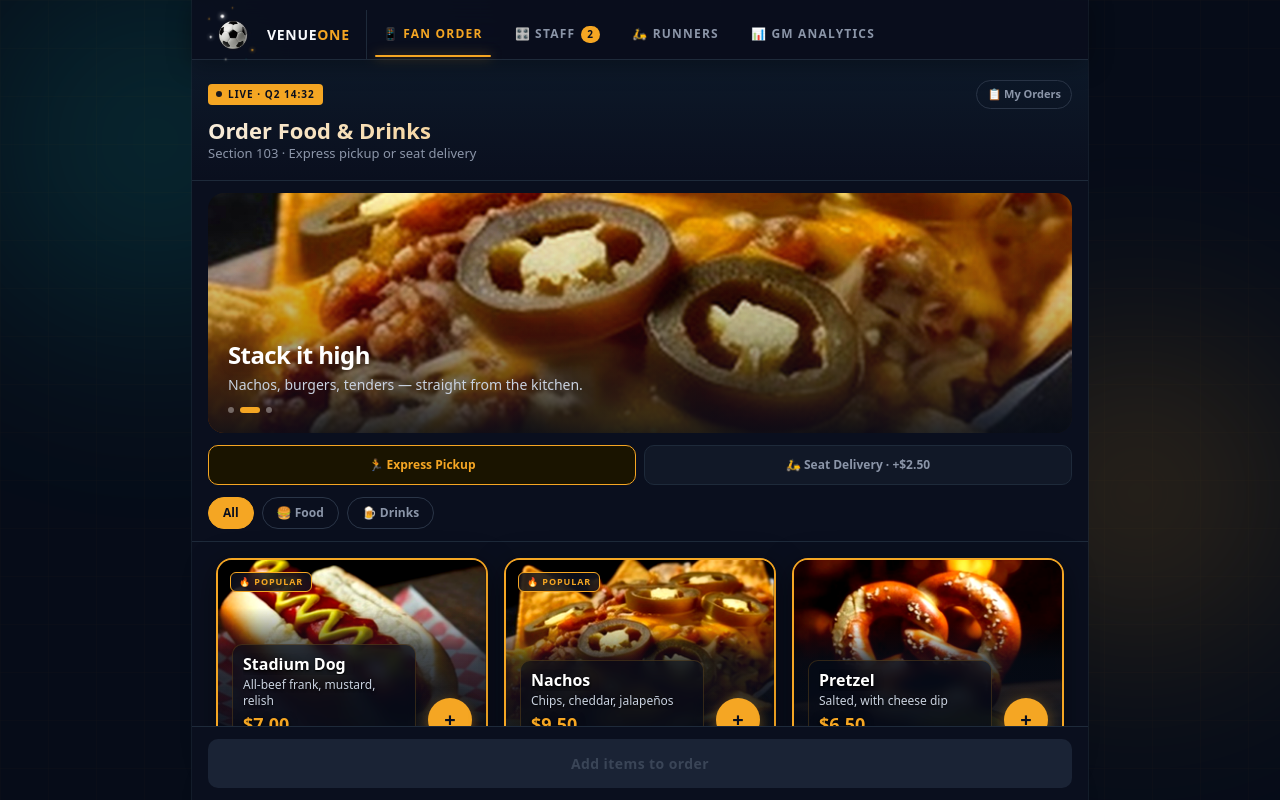
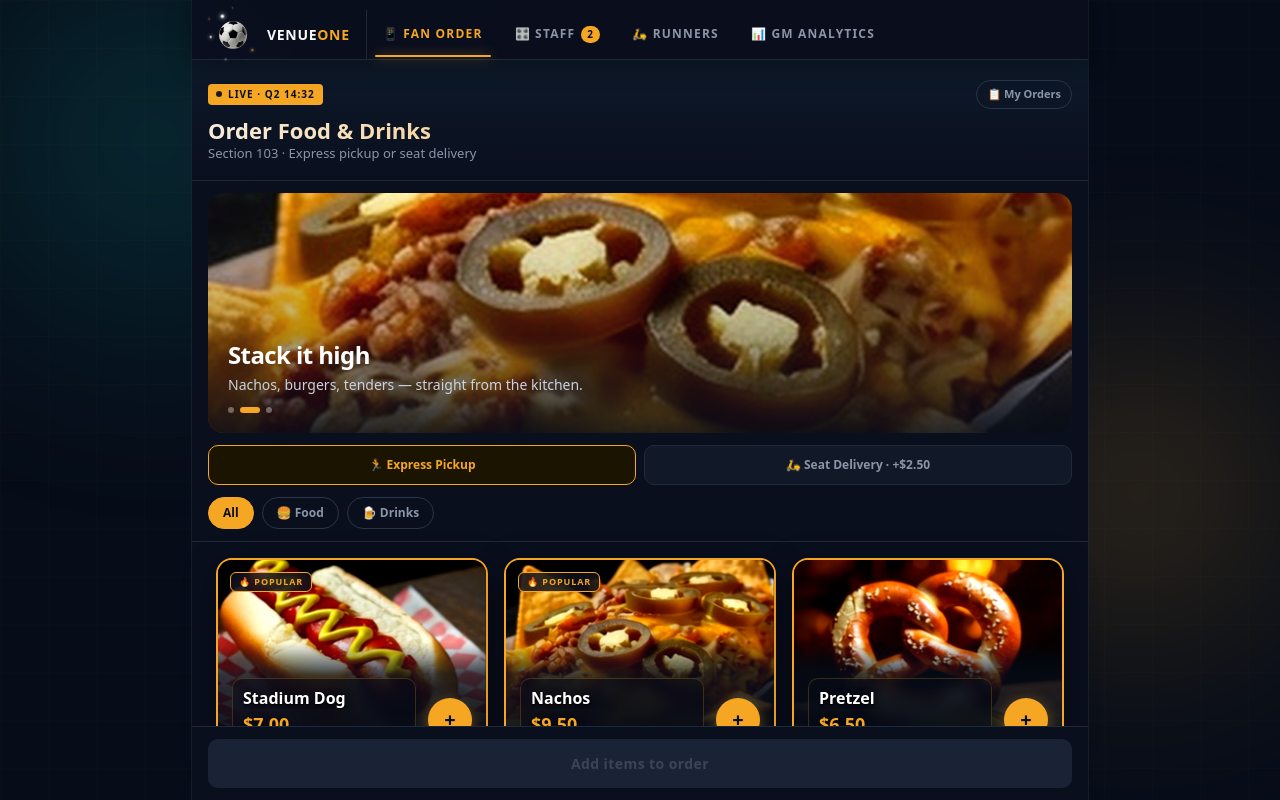
Before and after one commit to smacgruder-web/VenueOne, a React (Vite) app: page / in a window 1280 px wide. Shown: the top 800 px of the page. Built offline with nearby package versions, Linux system fonts and the light colour scheme.

Commit message:
Split menu card into info CTA and separate add button
Tap name+price pill to expand full item name and description; + remains
its own add-to-cart control and the card body is no longer clickable.

```diff
--- a/src/components/MenuItemCard.tsx
+++ b/src/components/MenuItemCard.tsx
@@ -1,4 +1,5 @@
 import { motion } from 'framer-motion';
+import { useState } from 'react';
 import type { MenuItem } from '../types/venue';
 import { fmtMoney } from '../utils/format';
 import FoodImage from './FoodImage';
@@ -13,16 +14,15 @@ interface MenuItemCardProps {
 }
 
 export default function MenuItemCard({ item, qty, index, onAdd, onInc, onDec }: MenuItemCardProps) {
+  const [infoOpen, setInfoOpen] = useState(false);
   const inCart = qty > 0;
 
   return (
     <motion.article
-      className={`menu-food-card relative isolate aspect-[3/2] min-h-[152px] overflow-hidden rounded-2xl border-2 border-[#F5A623] sm:min-h-[200px] ${inCart ? 'menu-food-card--active glow-accent' : ''}`}
+      className={`menu-food-card relative isolate aspect-[3/2] min-h-[152px] overflow-hidden rounded-2xl border-2 border-[#F5A623] sm:min-h-[200px] ${inCart ? 'menu-food-card--active glow-accent' : ''} ${infoOpen ? 'menu-food-card--expanded' : ''}`}
       initial={{ opacity: 0, y: 20 }}
       animate={{ opacity: 1, y: 0 }}
       transition={{ delay: index * 0.05, duration: 0.35 }}
-      whileTap={{ scale: 0.98 }}
-      onClick={() => qty === 0 && onAdd()}
     >
       <FoodImage
         src={item.image}
@@ -40,18 +40,29 @@ export default function MenuItemCard({ item, qty, index, onAdd, onInc, onDec }:
         </span>
       )}
 
-      <div className="menu-card-caption absolute inset-x-0 bottom-0 z-10 flex items-end gap-2 p-2.5 sm:gap-3 sm:p-3.5">
-        <div className="menu-card-copy min-w-0 flex-1">
-          <h3 className="menu-card-title truncate text-[13px] font-extrabold leading-snug text-white sm:text-base">
+      <div
+        className={`menu-card-caption absolute inset-x-0 bottom-0 z-10 flex items-end gap-2 p-2.5 sm:gap-3 sm:p-3.5 ${infoOpen ? 'menu-card-caption--expanded' : ''}`}
+      >
+        <motion.button
+          type="button"
+          className={`menu-card-info-btn min-w-0 flex-1 text-left ${infoOpen ? 'menu-card-info-btn--expanded' : ''}`}
+          onClick={() => setInfoOpen((open) => !open)}
+          aria-expanded={infoOpen}
+          aria-label={infoOpen ? `Collapse ${item.name}` : `Expand ${item.name} details`}
+          whileTap={{ scale: 0.98 }}
+        >
+          <h3
+            className={`menu-card-title text-[13px] font-extrabold leading-snug text-white sm:text-base ${infoOpen ? 'whitespace-normal' : 'truncate'}`}
+          >
             {item.name}
           </h3>
-          <p className="menu-card-desc mt-0.5 hidden line-clamp-1 text-xs text-[#C9D2E0] sm:block">{item.desc}</p>
+          {infoOpen && <p className="menu-card-desc mt-1 text-[11px] leading-snug text-[#C9D2E0] sm:text-xs">{item.desc}</p>}
           <p className="menu-card-price mt-1 text-[15px] font-black leading-none text-[#F5A623] sm:mt-1.5 sm:text-lg">
             {fmtMoney(item.price)}
           </p>
-        </div>
+        </motion.button>
 
-        <div className="shrink-0" onClick={(e) => e.stopPropagation()}>
+        <div className="shrink-0">
           {qty > 0 ? (
             <div className="flex items-center gap-1 rounded-full border border-[#F5A62355] bg-[#0A0F1Eee] px-1 py-0.5 backdrop-blur-md sm:gap-2 sm:px-2 sm:py-1">
               <motion.button
--- a/src/index.css
+++ b/src/index.css
@@ -310,15 +310,41 @@ body {
   );
   min-height: 4.75rem;
   padding-top: 1.75rem;
+  transition: min-height 0.2s ease, padding-top 0.2s ease;
 }
 
-.menu-card-copy {
-  padding: 0.35rem 0.5rem;
+.menu-card-caption--expanded {
+  min-height: 6.5rem;
+  padding-top: 2.5rem;
+  align-items: stretch;
+}
+
+.menu-card-info-btn {
+  display: block;
+  min-height: 2.75rem;
+  padding: 0.4rem 0.55rem;
   border-radius: 0.625rem;
   background: rgba(6, 12, 24, 0.55);
-  border: 1px solid rgba(245, 166, 35, 0.18);
+  border: 1px solid rgba(245, 166, 35, 0.22);
   backdrop-filter: blur(6px);
   -webkit-backdrop-filter: blur(6px);
+  touch-action: manipulation;
+  cursor: pointer;
+  transition:
+    background 0.2s ease,
+    border-color 0.2s ease,
+    box-shadow 0.2s ease;
+}
+
+.menu-card-info-btn--expanded {
+  background: rgba(6, 12, 24, 0.88);
+  border-color: rgba(245, 166, 35, 0.5);
+  box-shadow: 0 0 0 1px rgba(245, 166, 35, 0.15);
+}
+
+.menu-card-info-btn:active {
+  background: rgba(6, 12, 24, 0.78);
+  border-color: rgba(245, 166, 35, 0.4);
 }
 
 .menu-card-title,
@@ -338,13 +364,18 @@ body {
     padding-top: 2.25rem;
   }
 
-  .menu-card-copy {
+  .menu-card-caption--expanded {
+    min-height: 7.25rem;
+    padding-top: 3rem;
+  }
+
+  .menu-card-info-btn {
+    min-height: 3rem;
     padding: 0.5rem 0.625rem;
   }
 }
 
 .menu-food-card {
-  cursor: pointer;
   box-shadow: 0 8px 32px rgba(0, 0, 0, 0.45);
   transition: box-shadow 0.3s ease;
   isolation: isolate;
```
